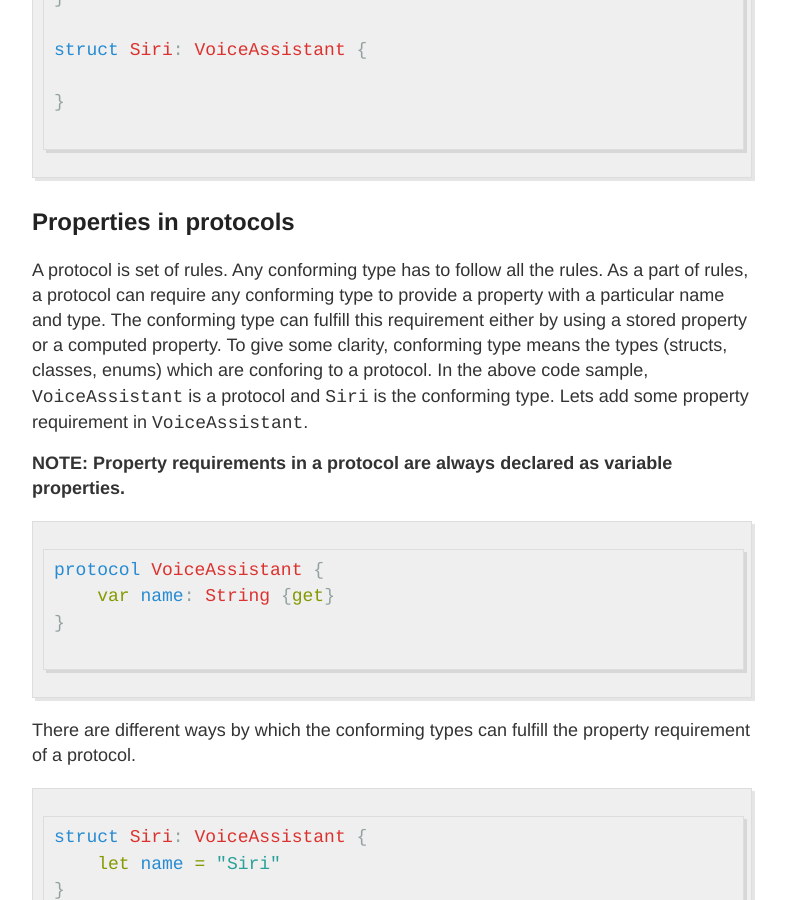
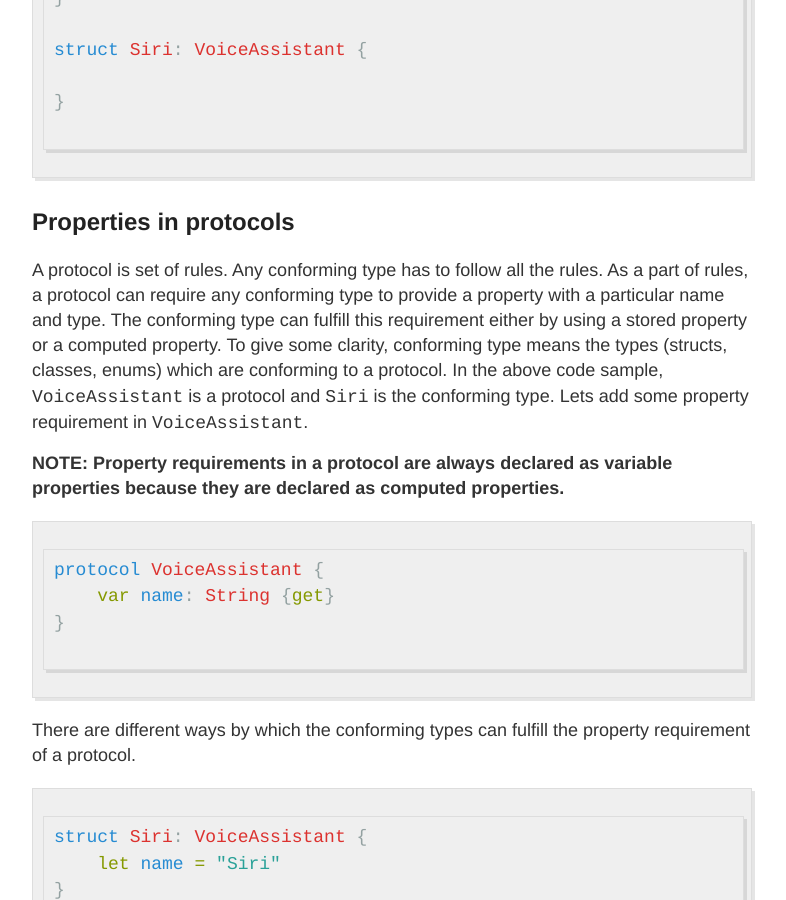
Before and after one commit to Vishal-Singh-Panwar/Vishal-Singh-Panwar.github.io, a Jekyll site: the page built from _posts/2016-7-3-SwiftProtocols.md, in a window 1280 px wide and 900 px high, scrolled down 558 px. Shown: the whole window, without its empty margins (248-1034 px from the left). Built offline with Jekyll 4.4.1, drawn with Linux system fonts in a browser that asks for light colours; comment, search, counter and statistics services are not loaded.

````diff
--- a/_posts/2016-7-3-SwiftProtocols.md
+++ b/_posts/2016-7-3-SwiftProtocols.md
@@ -22,9 +22,9 @@ struct Siri: VoiceAssistant {
 
 ## Properties in protocols
 
-A protocol is set of rules. Any conforming type has to follow all the rules. As a part of rules, a protocol can require any conforming type to provide a property with a particular name and type. The conforming type can fulfill this requirement either by using a stored property or a computed property. To give some clarity, conforming type means the types (structs, classes, enums) which are conforing to a protocol. In the above code sample, `VoiceAssistant` is a protocol and `Siri` is the conforming type. Lets add some property requirement in `VoiceAssistant`.
+A protocol is set of rules. Any conforming type has to follow all the rules. As a part of rules, a protocol can require any conforming type to provide a property with a particular name and type. The conforming type can fulfill this requirement either by using a stored property or a computed property. To give some clarity, conforming type means the types (structs, classes, enums) which are conforming to a protocol. In the above code sample, `VoiceAssistant` is a protocol and `Siri` is the conforming type. Lets add some property requirement in `VoiceAssistant`.
 
-**NOTE: Property requirements in a protocol are always declared as variable properties.**
+**NOTE: Property requirements in a protocol are always declared as variable properties because they are declared as computed properties.**
 
 ```swift
 protocol VoiceAssistant {
````
Also changed, not shown: google5f2afc2d34ca0611.html (renamed from _posts/google5f2afc2d34ca0611.html).
